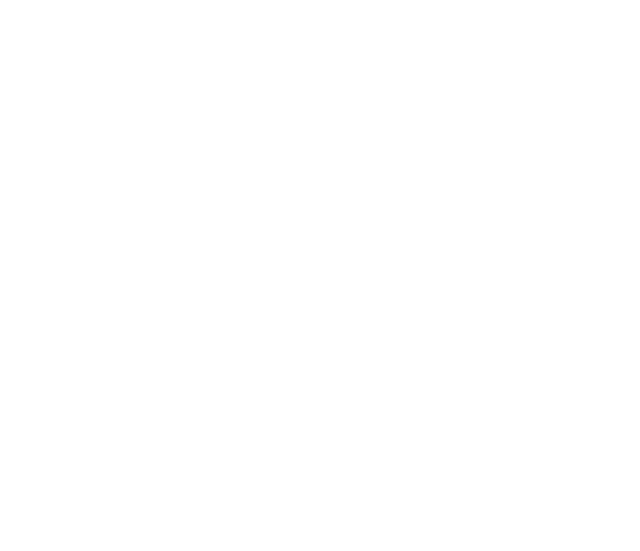
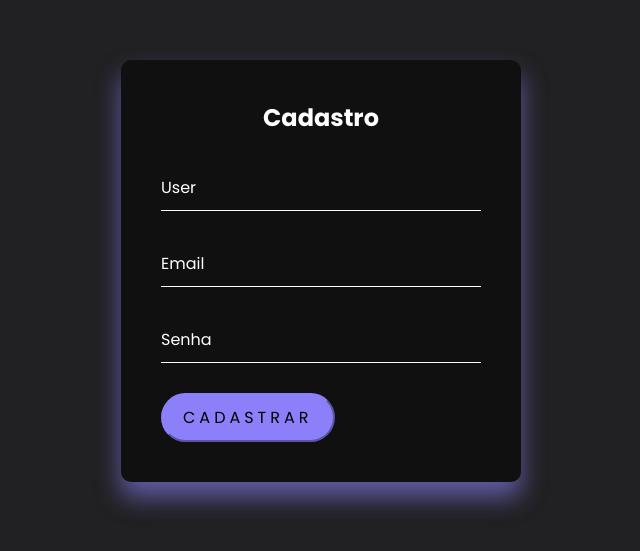
Before and after one commit to EuGuiXtd/forge_op_front, a React (Create React App) app: page /cadastro in a window 1280 px wide. Shown: the part 129-680 px from the top of the page, without its empty margins (319-959 px from the left). Built offline with nearby package versions, Linux system fonts and the light colour scheme.

Commit message:
feat: criando e estilizando pagina de login e de cadastro

```diff
--- a/src/App.js
+++ b/src/App.js
@@ -1,10 +1,12 @@
 import { BrowserRouter, Route } from 'react-router-dom';
 import Login from './pages/Login';
+import Cadastro from './pages/Cadastro';
 
 function App() {
   return (
     <BrowserRouter>
       <Route exact path="/" component={ Login } />
+      <Route exact path="/cadastro" component={ Cadastro } />
     </BrowserRouter>
   );
 }
--- /dev/null
+++ b/src/components/Header-Cadastro.jsx
@@ -0,0 +1,32 @@
+/* eslint-disable jsx-a11y/label-has-associated-control */
+import React/* , { useContext, useState } */ from 'react';
+import '../styles/components/Header-Cadastro.css';
+
+function Header() {
+  return (
+    <body>
+      <div className="caixa__login">
+        <h2>Cadastro</h2>
+        <form>
+          <div className="caixa__login-input">
+            <input type="text" required />
+            <label>User</label>
+          </div>
+          <div className="caixa__login-input">
+            <input type="text" required />
+            <label>Email</label>
+          </div>
+          <div className="caixa__login-input">
+            <input type="password" required />
+            <label>Senha</label>
+          </div>
+          <button>
+            Cadastrar
+          </button>
+        </form>
+      </div>
+    </body>
+  );
+}
+
+export default Header;
--- /dev/null
+++ b/src/components/Header-Login.jsx
@@ -0,0 +1,31 @@
+/* eslint-disable jsx-a11y/label-has-associated-control */
+import React/* , { useContext, useState } */ from 'react';
+import '../styles/components/Header-Login.css';
+
+function Header() {
+  return (
+    <body>
+      <div className="caixa__login">
+        <h2>Login</h2>
+        <form>
+          <div className="caixa__login-input">
+            <input type="text" required />
+            <label>Email</label>
+          </div>
+          <div className="caixa__login-input">
+            <input type="password" required />
+            <label>Senha</label>
+          </div>
+          <button>
+            Entrar
+          </button>
+          <button>
+            Cadastro
+          </button>
+        </form>
+      </div>
+    </body>
+  );
+}
+
+export default Header;
--- a/src/components/Header.jsx
+++ /dev/null
@@ -1,37 +0,0 @@
-import React/* , { useContext, useState } */ from 'react';
-import '../styles/components/Header.css';
-
-function Header() {
-  return (
-    <body className="header-container">
-      <input
-        className="email"
-        type="email"
-        placeholder="email"
-        name="email"
-      />
-      <input
-        className="password"
-        type="text"
-        placeholder="password"
-        name="password"
-      />
-
-      <div className="buttons">
-        <button
-          type="button"
-        >
-          Enter
-        </button>
-
-        <button
-          type="button"
-        >
-          Register
-        </button>
-      </div>
-    </body>
-  );
-}
-
-export default Header;
--- /dev/null
+++ b/src/pages/Cadastro.jsx
@@ -0,0 +1,10 @@
+import React/* , { useContext, useState } */ from 'react';
+import Header from '../components/Header-Cadastro';
+
+function Cadastro() {
+  return (
+    <Header />
+  );
+}
+
+export default Cadastro;
--- a/src/pages/Login.jsx
+++ b/src/pages/Login.jsx
@@ -1,5 +1,5 @@
 import React/* , { useContext, useState } */ from 'react';
-import Header from '../components/Header';
+import Header from '../components/Header-Login';
 
 function Login() {
   return (
--- /dev/null
+++ b/src/styles/components/Header-Cadastro.css
@@ -0,0 +1,95 @@
+@import url("https://fonts.googleapis.com/css?family=Poppins:200,300,400,500,600,700,800,900&display=swap");
+
+* {
+    margin: 0;
+    padding: 0;
+    box-sizing: border-box;
+    font-family: "Poppins", sans-serif;
+  }
+
+  html {
+    height: 100%;
+  }
+  body {
+    margin: 0;
+    padding: 0;
+    font-family: Verdana;
+    background: #212123;
+  }
+
+  .caixa__login {
+    position: absolute;
+    top: 50%;
+    left: 50%;
+    width: 400px;
+    padding: 40px;
+    transform: translate(-50%, -50%);
+    background: rgba(0, 0, 0, 0.5);
+    box-sizing: border-box;
+    box-shadow: 0 15px 25px rgba(139, 128, 249, 0.6);
+    border-radius: 10px;
+  }
+
+  .caixa__login h2 {
+    margin: 0 0 30px;
+    padding: 0;
+    color: #fff;
+    text-align: center;
+  }
+
+  .caixa__login .caixa__login-input {
+    position: relative;
+  }
+
+  .caixa__login .caixa__login-input input {
+    width: 100%;
+    padding: 10px 0;
+    font-size: 16px;
+    color: #fff;
+    margin-bottom: 30px;
+    border: none;
+    border-bottom: 1px solid #fff;
+    outline: none;
+    background: transparent;
+  }
+  .caixa__login .caixa__login-input label {
+    position: absolute;
+    top: 0;
+    left: 0;
+    padding: 10px 0;
+    font-size: 16px;
+    color: #fff;
+    pointer-events: none;
+    transition: 0.5s;
+  }
+
+  .caixa__login .caixa__login-input input:focus ~ label,
+  .caixa__login .caixa__login-input input:valid ~ label {
+    top: -20px;
+    left: 0;
+    color: #8b80f9;
+    font-size: 12px;
+  }
+
+  .caixa__login form button {
+    position: relative;
+    padding: 10px 20px;
+    background-color: #8b80f9;
+    font-size: 16px;
+    text-decoration: none;
+    text-transform: uppercase;
+    overflow: hidden;
+    transition: 0.5s;
+    letter-spacing: 4px;
+    border-radius: 50px;
+    border-color: #8b80f9;
+  }
+
+  .caixa__login button:hover {
+    background: #8b80f9;
+    color: #fff;
+    border-color: #8b80f9;
+    border-radius: 5px;
+    box-shadow: 0 0 5px #8b80f9, 0 0 25px #8b80f9, 0 0 50px #8b80f9,
+      0 0 100px #8b80f9;
+  }
--- /dev/null
+++ b/src/styles/components/Header-Login.css
@@ -0,0 +1,95 @@
+@import url("https://fonts.googleapis.com/css?family=Poppins:200,300,400,500,600,700,800,900&display=swap");
+
+* {
+    margin: 0;
+    padding: 0;
+    box-sizing: border-box;
+    font-family: "Poppins", sans-serif;
+  }
+
+  html {
+    height: 100%;
+  }
+  body {
+    margin: 0;
+    padding: 0;
+    font-family: Verdana;
+    background: #212123;
+  }
+
+  .caixa__login {
+    position: absolute;
+    top: 50%;
+    left: 50%;
+    width: 400px;
+    padding: 40px;
+    transform: translate(-50%, -50%);
+    background: rgba(0, 0, 0, 0.5);
+    box-sizing: border-box;
+    box-shadow: 0 15px 25px rgba(139, 128, 249, 0.6);
+    border-radius: 10px;
+  }
+
+  .caixa__login h2 {
+    margin: 0 0 30px;
+    padding: 0;
+    color: #fff;
+    text-align: center;
+  }
+
+  .caixa__login .caixa__login-input {
+    position: relative;
+  }
+
+  .caixa__login .caixa__login-input input {
+    width: 100%;
+    padding: 10px 0;
+    font-size: 16px;
+    color: #fff;
+    margin-bottom: 30px;
+    border: none;
+    border-bottom: 1px solid #fff;
+    outline: none;
+    background: transparent;
+  }
+  .caixa__login .caixa__login-input label {
+    position: absolute;
+    top: 0;
+    left: 0;
+    padding: 10px 0;
+    font-size: 16px;
+    color: #fff;
+    pointer-events: none;
+    transition: 0.5s;
+  }
+
+  .caixa__login .caixa__login-input input:focus ~ label,
+  .caixa__login .caixa__login-input input:valid ~ label {
+    top: -20px;
+    left: 0;
+    color: #8b80f9;
+    font-size: 12px;
+  }
+
+  .caixa__login form button {
+    position: relative;
+    padding: 10px 20px;
+    background-color: #8b80f9;
+    font-size: 16px;
+    text-decoration: none;
+    text-transform: uppercase;
+    overflow: hidden;
+    transition: 0.5s;
+    letter-spacing: 4px;
+    border-radius: 50px;
+    border-color: #8b80f9;
+  }
+
+  .caixa__login button:hover {
+    background: #8b80f9;
+    color: #fff;
+    border-color: #8b80f9;
+    border-radius: 5px;
+    box-shadow: 0 0 5px #8b80f9, 0 0 25px #8b80f9, 0 0 50px #8b80f9,
+      0 0 100px #8b80f9;
+  }
--- a/src/styles/components/Header.css
+++ /dev/null
@@ -1,12 +0,0 @@
-.header-container {
-    display: flex;
-    align-items: center;
-    justify-content: center;
-    flex-flow: column wrap;
-}
-.buttons {
-    display: flex;
-    align-items: center;
-    justify-content: end;
-    flex-flow: row wrap;
-}
```
